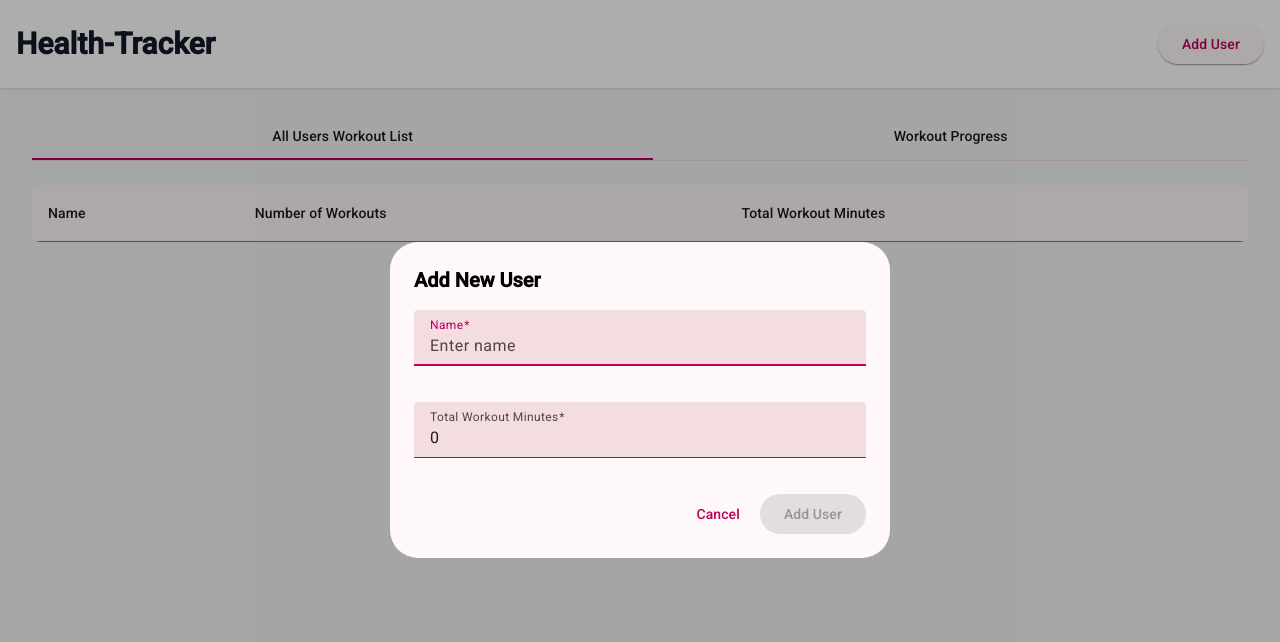
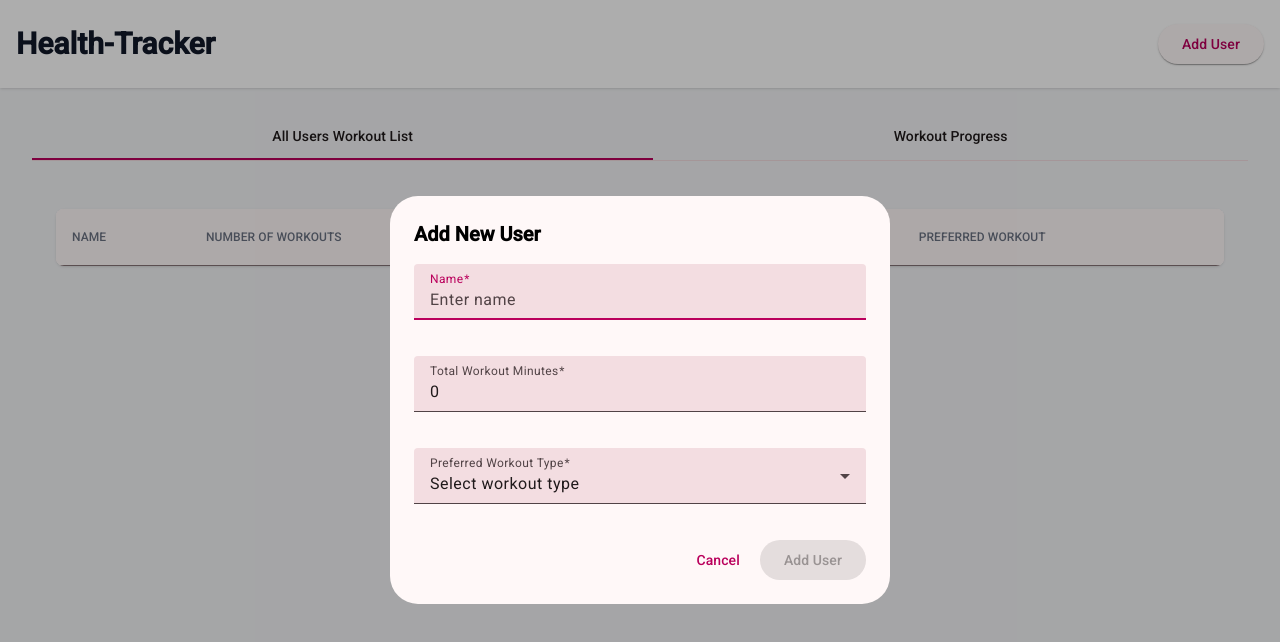
Before and after one commit to Rohit-GHacc/health-tracker, an Angular app: page / in a window 1280 px wide. Both pictures are taken after a click on the button "Add User". Shown: the top 642 px of the page. Built offline with nearby package versions, Linux system fonts and the light colour scheme.

Commit message:
updated with multiple workout types possibility

```diff
--- a/src/app/app.model.ts
+++ /dev/null
@@ -1,8 +0,0 @@
-export interface User {
-    id: string;
-    name: string;
-    workouts: number;
-    goal: number;
-  }
-
-  export const initialData: User[] = [];
--- a/src/app/components/add-user/add-user.component.css
+++ b/src/app/components/add-user/add-user.component.css
@@ -0,0 +1 @@
+/* You can remove this file or keep it empty */
--- a/src/app/components/add-user/add-user.component.html
+++ b/src/app/components/add-user/add-user.component.html
@@ -29,6 +29,23 @@
       <mat-error *ngIf="userForm.form.get('goal')?.invalid">Minutes must be at least 1</mat-error>
     </mat-form-field>
 
+    <mat-form-field class="w-full">
+      <mat-label for="workoutType">Preferred Workout Type</mat-label>
+      <mat-select
+        id="workoutType"
+        [(ngModel)]="userData.workoutType"
+        name="workoutType"
+        required>
+        <mat-option value="">Select workout type</mat-option>
+        <mat-option value="yoga">Yoga</mat-option>
+        <mat-option value="cycling">Cycling</mat-option>
+        <mat-option value="running">Running</mat-option>
+        <mat-option value="swimming">Swimming</mat-option>
+        <mat-option value="weightlifting">Weightlifting</mat-option>
+      </mat-select>
+      <mat-error *ngIf="userForm.form.get('workoutType')?.invalid">Workout type is required</mat-error>
+    </mat-form-field>
+
     <div class="flex justify-end space-x-2">
       <button
         mat-button
--- a/src/app/components/add-user/add-user.component.ts
+++ b/src/app/components/add-user/add-user.component.ts
@@ -5,6 +5,9 @@ import { FormsModule } from '@angular/forms';
 import { MatFormFieldModule } from '@angular/material/form-field';
 import { MatInputModule } from '@angular/material/input';
 import { MatButtonModule } from '@angular/material/button';
+import { MatSelectModule } from '@angular/material/select'; // Import MatSelectModule
+import { MatOptionModule } from '@angular/material/core'; // Import MatOptionModule
+import { Router } from '@angular/router';
 
 @Component({
   selector: 'app-add-user',
@@ -14,7 +17,9 @@ import { MatButtonModule } from '@angular/material/button';
     FormsModule,
     MatFormFieldModule,
     MatInputModule,
-    MatButtonModule
+    MatButtonModule,
+    MatSelectModule, // Add MatSelectModule
+    MatOptionModule // Add MatOptionModule
   ],
   templateUrl: './add-user.component.html',
   styleUrl: './add-user.component.css'
@@ -22,27 +27,47 @@ import { MatButtonModule } from '@angular/material/button';
 export class AddUserComponent {
   userData = {
     name: '',
-    goal: 0
+    goal: 0,
+    workoutType: ''
   };
 
   constructor(
-    public dialogRef: MatDialogRef<AddUserComponent>
+    public dialogRef: MatDialogRef<AddUserComponent>,
+    private router: Router
   ) {}
 
   onSubmit(): void {
     if (this.userData.name && this.userData.goal > 0) {
-      const existingData = JSON.parse(localStorage.getItem('workoutData') || '[]');
-      existingData.push({
-        id: Date.now().toString(),
-        name: this.userData.name,
-        workouts: 0,
-        goal: this.userData.goal
-      });
+      let existingData = JSON.parse(localStorage.getItem('workoutData') || '[]');
+      let existingUser = existingData.find((user: any) => user.name === this.userData.name);
+
+      if (existingUser) {
+        existingUser.goal += this.userData.goal;
+
+        // Ensure workoutType is always an array
+        if (!Array.isArray(existingUser.workoutType)) {
+          existingUser.workoutType = [existingUser.workoutType]; // Convert string to array
+        }
+
+        if (!existingUser.workoutType.includes(this.userData.workoutType)) {
+          existingUser.workoutType.push(this.userData.workoutType);
+        }
+      } else {
+        existingData.push({
+          id: Date.now().toString(),
+          name: this.userData.name,
+          workouts: 0,
+          goal: this.userData.goal,
+          workoutType: [this.userData.workoutType] // Store as an array
+        });
+      }
+
       localStorage.setItem('workoutData', JSON.stringify(existingData));
       this.dialogRef.close(true);
     }
   }
 
+
   onCancel(): void {
     this.dialogRef.close();
   }
--- a/src/app/components/users/users.component.html
+++ b/src/app/components/users/users.component.html
@@ -1,24 +1,52 @@
-<div class="mat-elevation-z8 overflow-hidden rounded-lg">
+<div class="p-6">
+  <div class="bg-white rounded-lg shadow overflow-hidden">
     <table mat-table [dataSource]="users" class="w-full">
       <!-- Name Column -->
       <ng-container matColumnDef="name">
-      <th mat-header-cell *matHeaderCellDef>Name</th>
-      <td mat-cell *matCellDef="let user">{{user.name}}</td>
+        <th mat-header-cell *matHeaderCellDef class="bg-gray-50 px-6 py-3 text-left text-xs font-medium text-gray-500 uppercase tracking-wider">
+          Name
+        </th>
+        <td mat-cell *matCellDef="let user" class="px-6 py-4 whitespace-nowrap text-sm text-gray-900">
+          {{user.name}}
+        </td>
       </ng-container>
 
       <!-- Workouts Column -->
       <ng-container matColumnDef="workouts">
-      <th mat-header-cell *matHeaderCellDef>Number of Workouts</th>
-      <td mat-cell *matCellDef="let user">{{user.workouts}}</td>
+        <th mat-header-cell *matHeaderCellDef class="bg-gray-50 px-6 py-3 text-left text-xs font-medium text-gray-500 uppercase tracking-wider">
+          Number of Workouts
+        </th>
+        <td mat-cell *matCellDef="let user" class="px-6 py-4 whitespace-nowrap text-sm text-gray-900">
+          {{user.workouts}}
+        </td>
       </ng-container>
 
       <!-- Minutes Column -->
       <ng-container matColumnDef="minutes">
-      <th mat-header-cell *matHeaderCellDef>Total Workout Minutes</th>
-      <td mat-cell *matCellDef="let user">{{user.goal}}</td>
+        <th mat-header-cell *matHeaderCellDef class="bg-gray-50 px-6 py-3 text-left text-xs font-medium text-gray-500 uppercase tracking-wider">
+          Total Workout Minutes
+        </th>
+        <td mat-cell *matCellDef="let user" class="px-6 py-4 whitespace-nowrap text-sm text-gray-900">
+          {{user.goal}}
+        </td>
       </ng-container>
 
-    <tr mat-header-row *matHeaderRowDef="displayedColumns"></tr>
-    <tr mat-row *matRowDef="let row; columns: displayedColumns;"></tr>
+      <!-- Workout Type Column -->
+      <ng-container matColumnDef="workoutType">
+        <th mat-header-cell *matHeaderCellDef class="bg-gray-50 px-6 py-3 text-left text-xs font-medium text-gray-500 uppercase tracking-wider">
+          Preferred Workout
+        </th>
+        <td mat-cell *matCellDef="let user" class="px-6 py-4 whitespace-nowrap text-sm text-gray-900">
+          <span *ngFor="let type of user.workoutType; let last = last"
+                class="px-2 inline-flex text-xs leading-5 font-semibold rounded-full bg-blue-100 text-blue-800 mr-1">
+            {{ type }}{{ last ? '' : ',' }}
+          </span>
+        </td>
+      </ng-container>
+
+
+      <tr mat-header-row *matHeaderRowDef="displayedColumns" class="border-b border-gray-200"></tr>
+      <tr mat-row *matRowDef="let row; columns: displayedColumns;" class="hover:bg-gray-50 border-b border-gray-200"></tr>
     </table>
   </div>
+</div>
--- a/src/app/components/users/users.component.ts
+++ b/src/app/components/users/users.component.ts
@@ -9,6 +9,7 @@ interface User {
   name: string;
   workouts: number;
   goal: number;
+  workoutType: string[];
 }
 
 @Component({
@@ -24,7 +25,7 @@ interface User {
   styleUrl: './users.component.css'
 })
 export class UsersComponent implements OnInit {
-  displayedColumns: string[] = ['name', 'workouts', 'minutes'];
+  displayedColumns: string[] = ['name', 'workouts', 'minutes', 'workoutType'];
   users: User[] = [];
 
   ngOnInit() {
@@ -33,14 +34,18 @@ export class UsersComponent implements OnInit {
 
   loadUsers() {
     try {
-      if (typeof window !== 'undefined') {  // Add this check
+      if (typeof window !== 'undefined') {
         const data = localStorage.getItem('workoutData');
         if (data) {
-          this.users = JSON.parse(data);
+          this.users = JSON.parse(data).map((user: any) => ({
+            ...user,
+            workoutType: Array.isArray(user.workoutType) ? user.workoutType : [user.workoutType]
+          }));
         }
       }
     } catch (error) {
       console.error('Error loading users:', error);
     }
   }
+
 }
```
Lines whose indentation alone changed are shown as unchanged.
